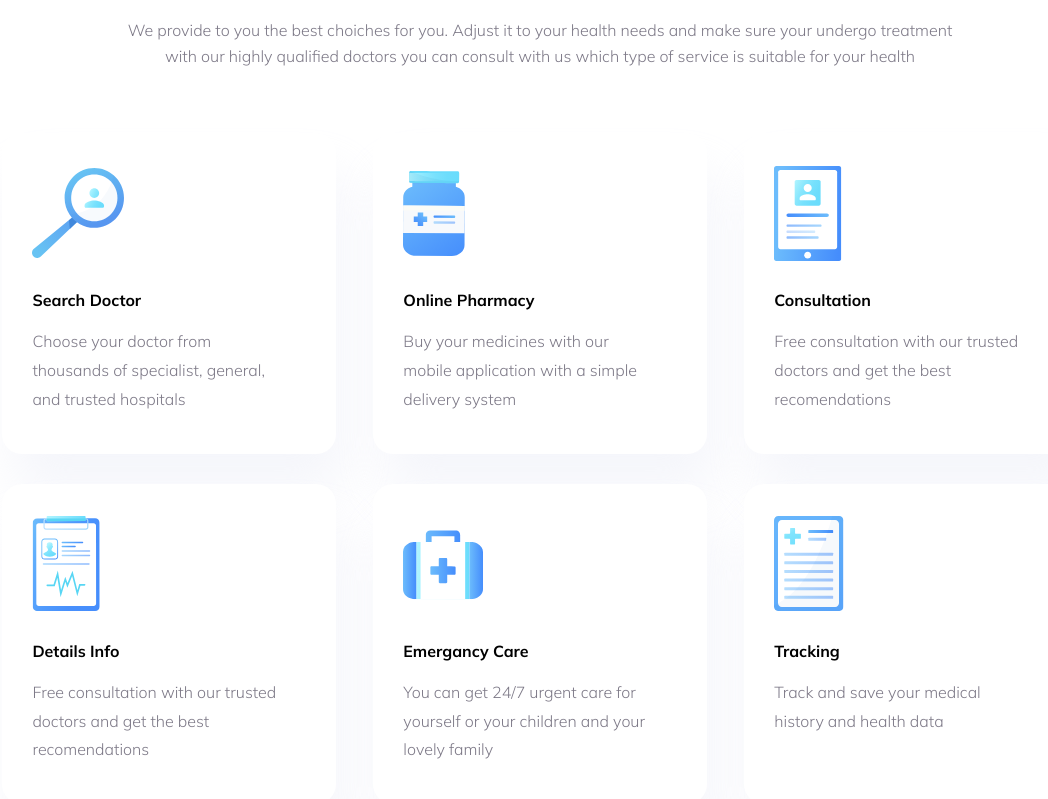
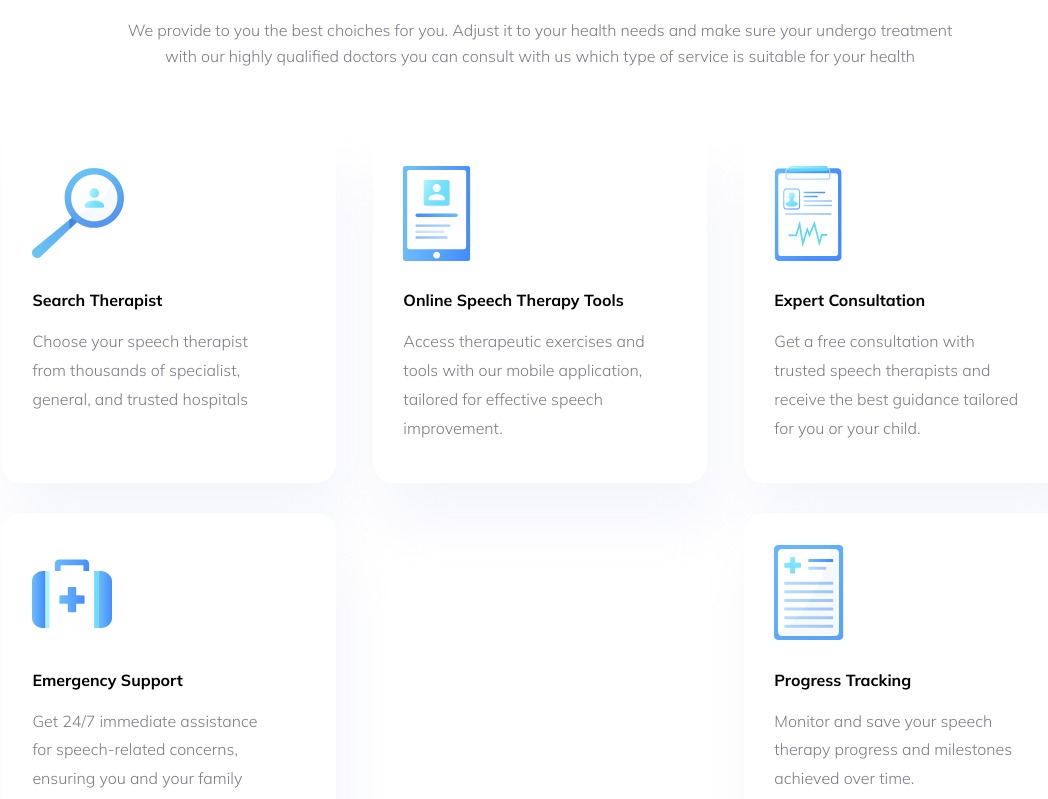
Before and after one commit to WyldTaegr/confident-voices, a Next.js app: page / in a window 1280 px wide. Shown: the part 680-1479 px from the top of the page, without its empty margins (100-1148 px from the left). Built offline with nearby package versions, Linux system fonts and the light colour scheme.

Commit message:
changes to landin page

```diff
--- a/src/app/components/Advantages.js
+++ b/src/app/components/Advantages.js
@@ -11,10 +11,10 @@ const advantageData = [
 		buttonText: "Learn More",
 	},
 	{
-		title: "Download the Confident Voices mobile app",
+		title: "(Coming In The Upcoming Future!) A Confident Voices mobile app",
 		image: images.downloadApp,
 		description:
-			"Our dedicated patient engagement app and web portal allow you to access information instantaneously (no tedeous form, long calls, or administrative hassle) and securely",
+			"Our dedicated patient engagement app that we will build in the future will allow you to access information instantaneously (no tedeous form, long calls, or administrative hassle) and securely",
 		buttonText: "Download",
 	},
 ];
--- a/src/app/components/data.js
+++ b/src/app/components/data.js
@@ -3,57 +3,32 @@ const data = {
     services: [{
             id: 1,
             picture: images.searchDoctor,
-            title: "Search Doctor",
-            description: "Choose your doctor from thousands of specialist, general, and trusted hospitals",
+            title: "Search Therapist",
+            description: "Choose your speech therapist from thousands of specialist, general, and trusted hospitals",
         },
         {
             id: 2,
-            picture: images.onlinePharamacy,
-            title: "Online Pharmacy",
-            description: "Buy  your medicines with our mobile application with a simple delivery system",
+            picture: images.consultation,
+            title: "Online Speech Therapy Tools",
+            description: "Access therapeutic exercises and tools with our mobile application, tailored for effective speech improvement.",
         },
         {
             id: 3,
-            picture: images.consultation,
-            title: "Consultation",
-            description: "Free consultation with our trusted doctors and get the best recomendations",
+            picture: images.detailsInfo,
+            title: "Expert Consultation",
+            description: "Get a free consultation with trusted speech therapists and receive the best guidance tailored for you or your child.",
         },
         {
             id: 4,
-            picture: images.detailsInfo,
-            title: "Details Info",
-            description: "Free consultation with our trusted doctors and get the best recomendations",
+            picture: images.emergancyCare,
+            title: "Emergency Support",
+            description: "Get 24/7 immediate assistance for speech-related concerns, ensuring you and your family always have help when you need it.",
         },
         {
             id: 5,
-            picture: images.emergancyCare,
-            title: "Emergancy Care",
-            description: "You can get 24/7 urgent care for yourself or your children and your lovely family",
-        },
-        {
-            id: 6,
             picture: images.tracking,
-            title: "Tracking",
-            description: "Track and save your medical history and health data ",
-        },
-    ],
-    articles: [{
-            id: 1,
-            picture: images.article1,
-            title: "Disease detection, check  up in the laboratory",
-            description: "In this case, the role of the health laboratory is very important to do a disease detection...",
-        },
-        {
-            id: 2,
-            picture: images.article2,
-            title: "Herbal medicines that are safe for consumption",
-            description: "Herbal medicine is very widely used at this time because of its very good for your health...",
-        },
-        {
-            id: 3,
-            picture: images.article3,
-            title: "Natural care for healthy facial skin",
-            description: "A healthy lifestyle should start from now and also for your skin health. There are some...",
+            title: "Progress Tracking",
+            description: "Monitor and save your therapy progress and milestones achieved over time. ",
         },
     ],
     testimonial: [{
--- a/src/constants/data.js
+++ b/src/constants/data.js
@@ -3,38 +3,32 @@ const data = {
     services: [{
             id: 1,
             picture: images.searchDoctor,
-            title: "Search Doctor",
-            description: "Choose your doctor from thousands of specialist, general, and trusted hospitals",
+            title: "Search Therapist",
+            description: "Choose your speech therapist from thousands of specialist, general, and trusted hospitals",
         },
         {
             id: 2,
-            picture: images.onlinePharamacy,
-            title: "Online Pharmacy",
-            description: "Buy  your medicines with our mobile application with a simple delivery system",
+            picture: images.consultation,
+            title: "Online Speech Therapy Tools",
+            description: "Access therapeutic exercises and tools with our mobile application, tailored for effective speech improvement.",
         },
         {
             id: 3,
-            picture: images.consultation,
-            title: "Consultation",
-            description: "Free consultation with our trusted doctors and get the best recomendations",
+            picture: images.detailsInfo,
+            title: "Expert Consultation",
+            description: "Get a free consultation with trusted speech therapists and receive the best guidance tailored for you or your child.",
         },
         {
             id: 4,
-            picture: images.detailsInfo,
-            title: "Details Info",
-            description: "Free consultation with our trusted doctors and get the best recomendations",
+            picture: images.emergancyCare,
+            title: "Emergency Support",
+            description: "Get 24/7 immediate assistance for speech-related concerns, ensuring you and your family always have help when you need it.",
         },
         {
             id: 5,
-            picture: images.emergancyCare,
-            title: "Emergancy Care",
-            description: "You can get 24/7 urgent care for yourself or your children and your lovely family",
-        },
-        {
-            id: 6,
             picture: images.tracking,
-            title: "Tracking",
-            description: "Track and save your medical history and health data ",
+            title: "Progress Tracking",
+            description: "Monitor and save your speech therapy progress and milestones achieved over time. ",
         },
     ],
     articles: [{
```
